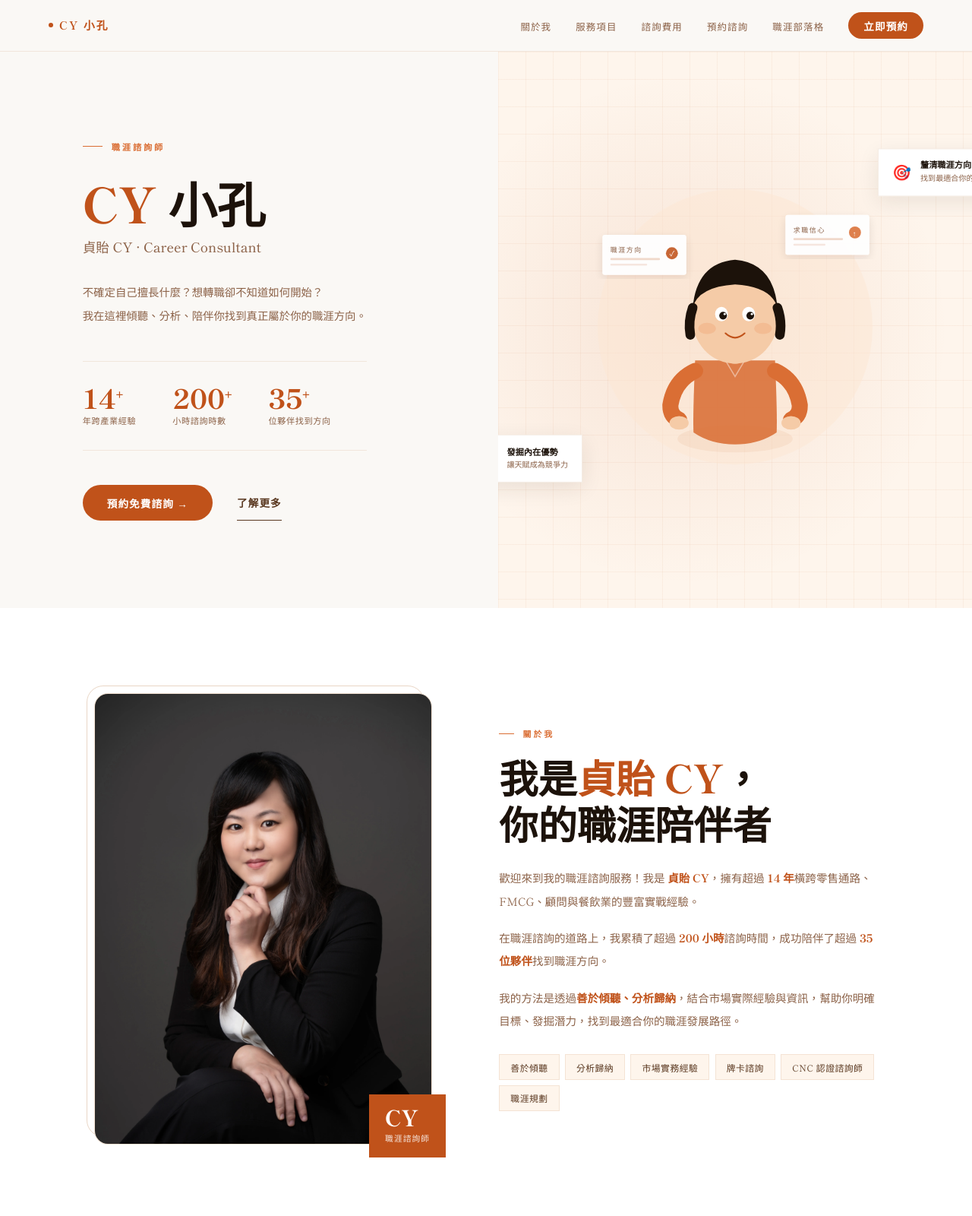
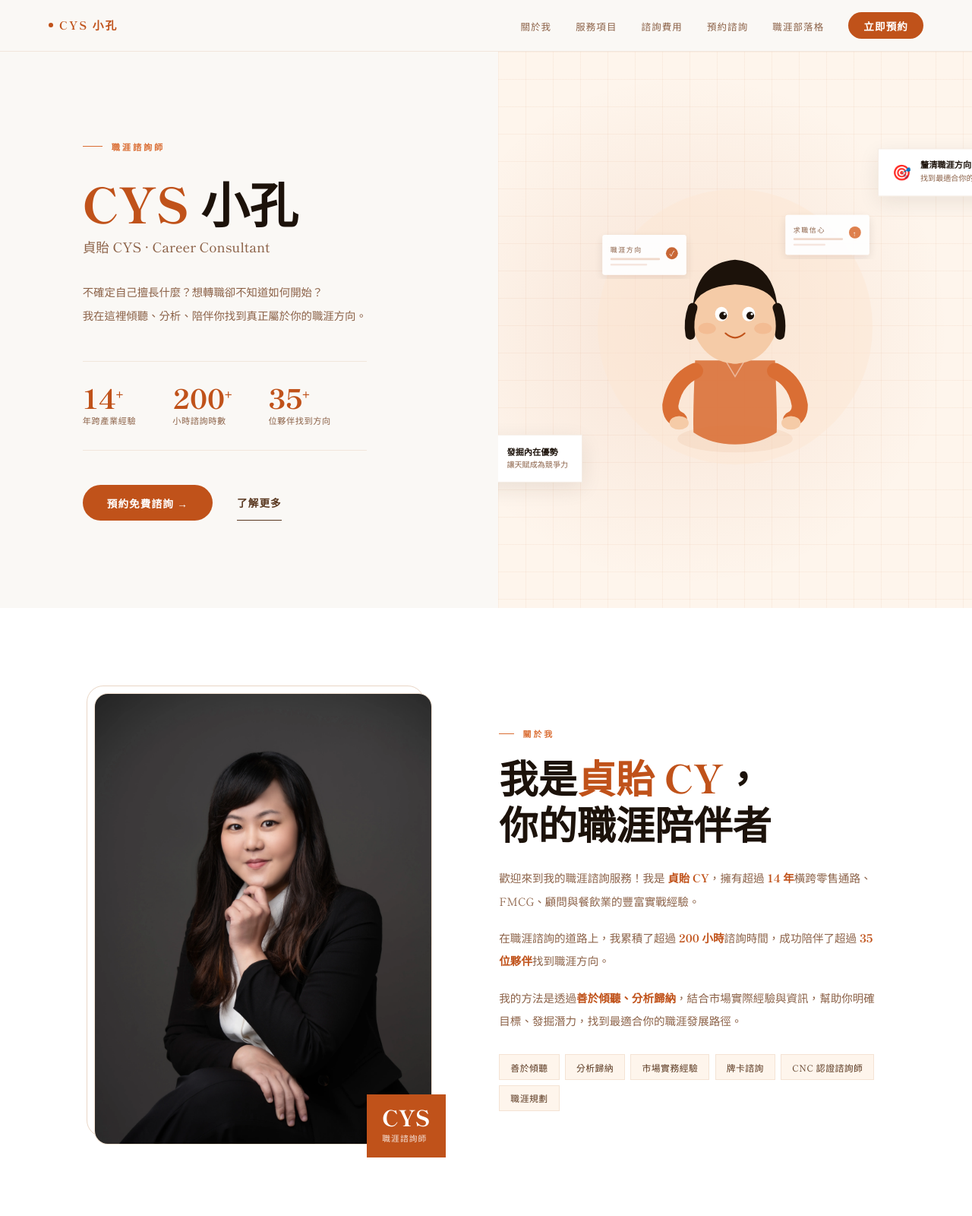
Before and after one commit to seminia1491/CYStalktalk, a plain HTML site: page index.html in a window 1280 px wide. Shown: the top 1600 px of the page at 76% size. Drawn offline with Linux system fonts and the light colour scheme.

Commit message:
Update index.html

```diff
--- a/index.html
+++ b/index.html
@@ -3,7 +3,7 @@
 <head>
 <meta charset="UTF-8">
 <meta name="viewport" content="width=device-width, initial-scale=1.0">
-<title>CY 小孔 · 職涯諮詢師</title>
+<title>CYS 小孔 · 職涯諮詢師</title>
 <link href="https://fonts.googleapis.com/css2?family=Shippori+Mincho:wght@400;500;600;700;800&display=swap" rel="stylesheet">
 <style>
 :root {
@@ -420,7 +420,7 @@ footer{background:var(--dk);padding:3rem 5vw;display:flex;align-items:center;jus
 
 <!-- NAV -->
 <nav id="nav">
-  <div class="nlogo"><span class="nlogo-dot"></span>CY 小孔</div>
+  <div class="nlogo"><span class="nlogo-dot"></span>CYS 小孔</div>
   <ul class="nlinks" id="nl">
     <li><a href="#" onclick="goHome(event,'#about')" data-sec="about">關於我</a></li>
     <li><a href="#" onclick="goHome(event,'#service')" data-sec="service">服務項目</a></li>
@@ -449,8 +449,8 @@ footer{background:var(--dk);padding:3rem 5vw;display:flex;align-items:center;jus
 <section id="hero">
   <div class="hl wrap">
     <div class="hkicker">職涯諮詢師</div>
-    <h1 class="hname"><span>CY</span> 小孔</h1>
-    <p class="hrole">貞貽 CY · Career Consultant</p>
+    <h1 class="hname"><span>CYS</span> 小孔</h1>
+    <p class="hrole">貞貽 CYS · Career Consultant</p>
     <p class="hdesc">不確定自己擅長什麼？想轉職卻不知道如何開始？<br>我在這裡傾聽、分析、陪伴你找到真正屬於你的職涯方向。</p>
     <div class="hstats">
       <div><div class="stn">14<sup>+</sup></div><div class="stl">年跨產業經驗</div></div>
@@ -512,9 +512,9 @@ footer{background:var(--dk);padding:3rem 5vw;display:flex;align-items:center;jus
       <div class="avis fd">
         <div class="aframe"></div>
         <div class="aimg">
-          <img src="https://seminia1491.github.io/CYStalktalk/photo.webp" alt="CY 小孔 · 職涯諮詢師" loading="lazy">
+          <img src="https://seminia1491.github.io/CYStalktalk/photo.webp" alt="CYS 小孔 · 職涯諮詢師" loading="lazy">
         </div>
-        <div class="achip"><div class="achip-n">CY</div><div class="achip-t">職涯諮詢師</div></div>
+        <div class="achip"><div class="achip-n">CYS</div><div class="achip-t">職涯諮詢師</div></div>
       </div>
       <div class="atxt">
         <div class="lbl fd">關於我</div>
```
